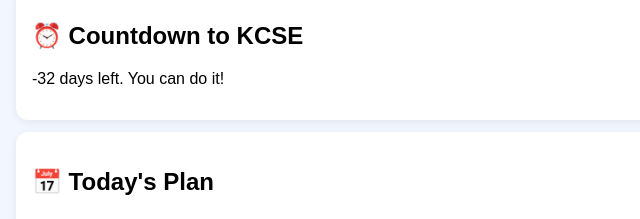
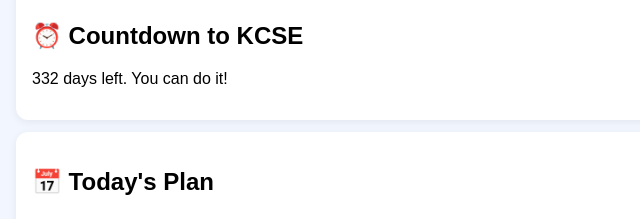
Before and after one commit to chriskaru17-beep/KCSE-STUDY-PLANNER, a plain HTML site: page index.html in a window 1280 px wide. Shown: the part 145-364 px from the top of the page, 0-640 px from the left. Drawn offline with Linux system fonts and the light colour scheme.

Commit message:
Update index.html

```diff
--- a/index.html
+++ b/index.html
@@ -27,6 +27,6 @@ const tips=["Study in 25 min blocks, rest 5 mins.","Do past papers under timed c
 function newTip(){document.getElementById('tip').innerText=tips[Math.floor(Math.random()*tips.length)]}
 function addPlan(){let s=document.getElementById('subject').value,t=document.getElementById('topic').value;if(!t)return alert('Type topic');let li=document.createElement('li');li.innerText=s+' - '+t+' ✅';document.getElementById('planList').appendChild(li);document.getElementById('topic').value=''}
 function addMistake(){let m=document.getElementById('mistake').value,f=document.getElementById('fix').value;if(!m)return alert('Type mistake');let li=document.createElement('li');li.innerText='Mistake: '+m+' | Fix: '+f;document.getElementById('mistakeList').appendChild(li);document.getElementById('mistake').value='';document.getElementById('fix').value=''}
-let exam=new Date('2026-10-26');let today=new Date();let diff=Math.ceil((exam-today)/86400000);document.getElementById('count').innerText=diff+' days left. You can do it!';
+let exam=new Date('2027-10-25');let today=new Date();let diff=Math.ceil((exam-today)/86400000);document.getElementById('count').innerText=diff+' days left. You can do it!';
 newTip();
 </script></body></html>
```
